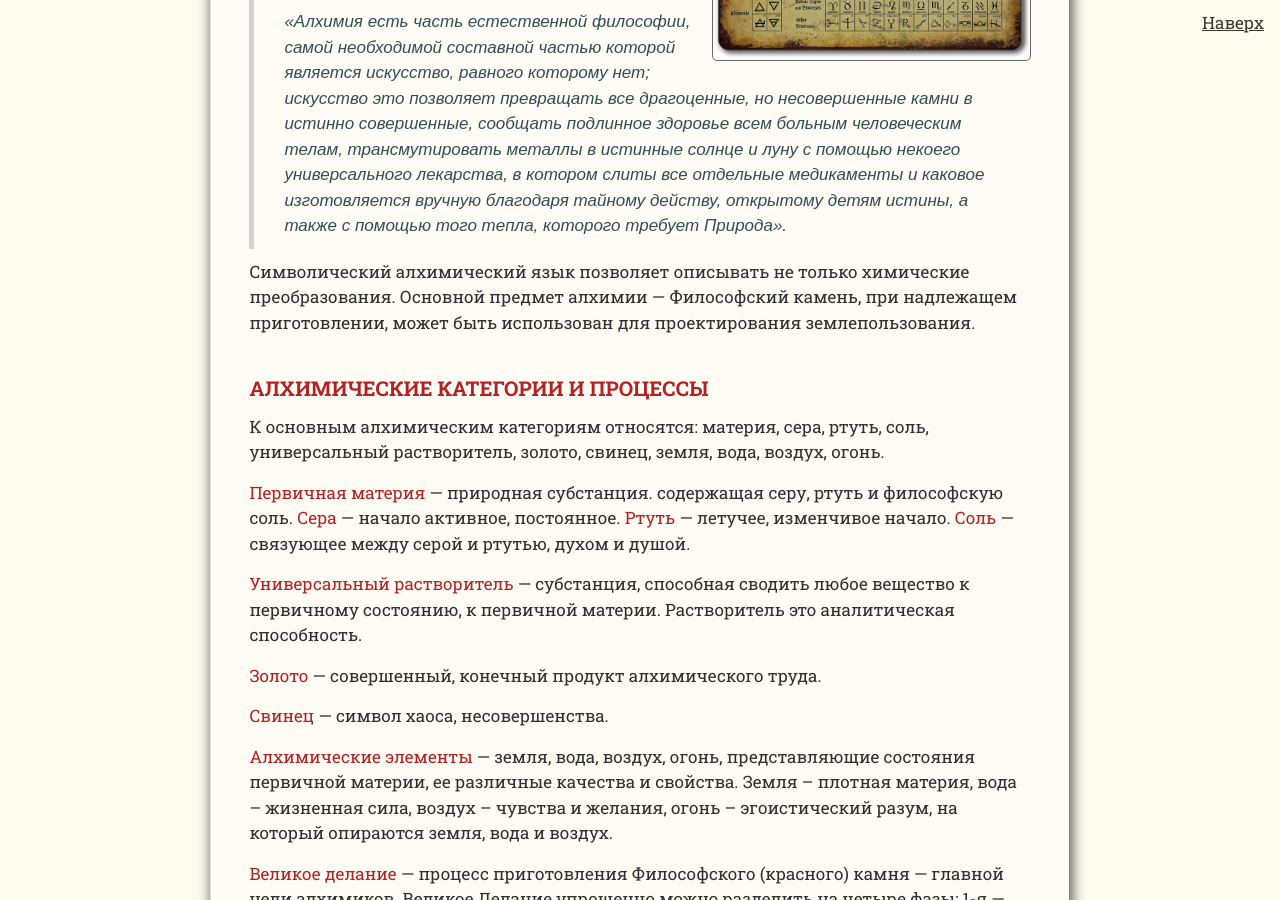
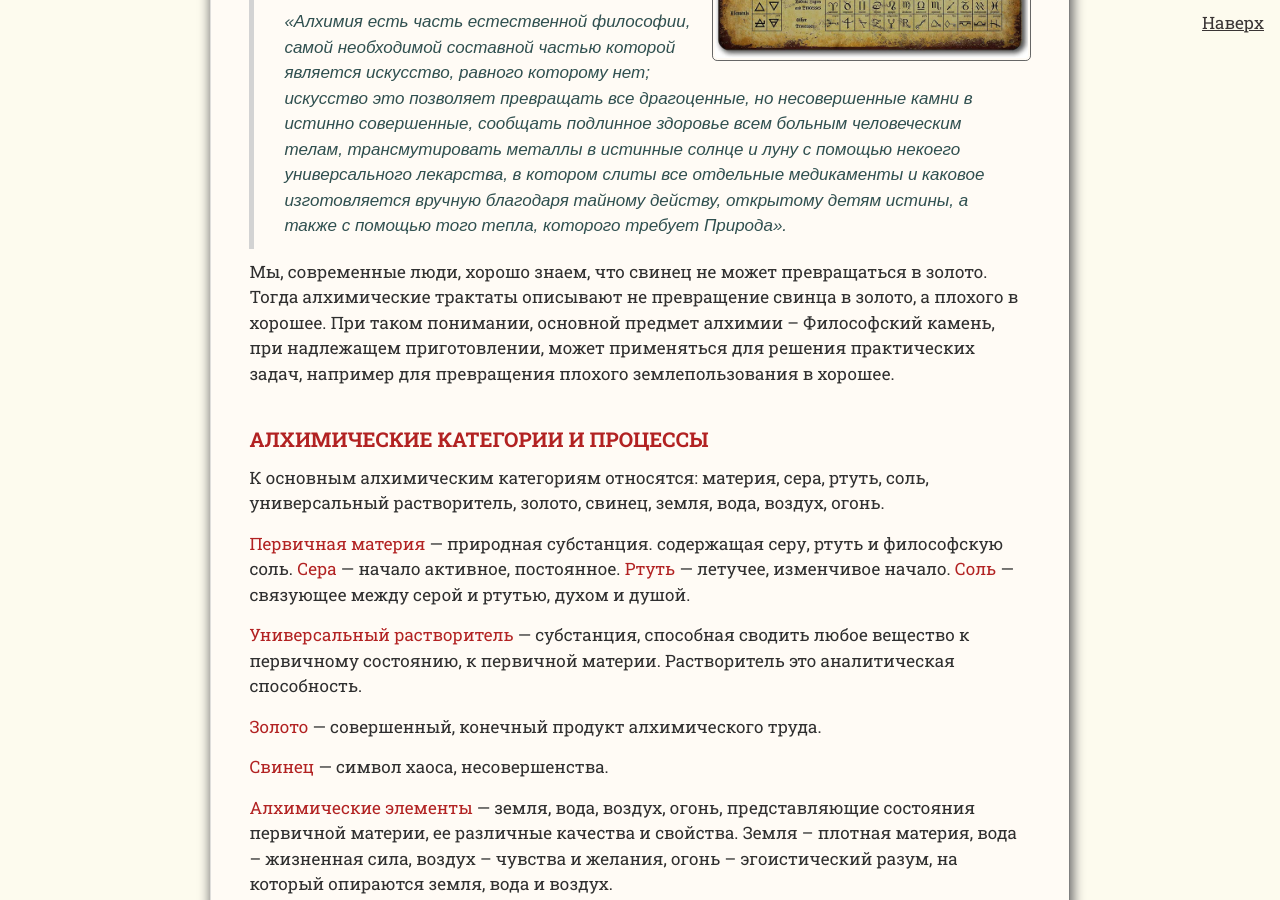
Before and after one commit to SergSi/land-use-art, a Jekyll site: the page built from _posts/2024-10-25-alchemy.md, in a window 1280 px wide and 900 px high, scrolled down 834 px. Built offline with Jekyll 4.4.1, drawn with Linux system fonts in a browser that asks for light colours; some web fonts are replaced.

Commit message:
Update 2024-10-25-alchemy.md

```diff
--- a/_posts/2024-10-25-alchemy.md
+++ b/_posts/2024-10-25-alchemy.md
@@ -11,7 +11,7 @@ align: right
 
 > «Алхимия есть часть естественной философии, самой необходимой составной частью которой является искусство, равного которому нет; искусство это позволяет превращать все драгоценные, но несовершенные камни в истинно совершенные, сообщать подлинное здоровье всем больным человеческим телам, трансмутировать металлы в истинные солнце и луну с помощью некоего универсального лекарства, в котором слиты все отдельные медикаменты и каковое изготовляется вручную благодаря тайному действу, открытому детям истины, а также с помощью того тепла, которого требует Природа».
 
-Символический алхимический язык позволяет описывать не только химические преобразования. Основной предмет алхимии — Философский камень, при надлежащем приготовлении, может быть использован для проектирования землепользования.
+Мы, современные люди, хорошо знаем, что свинец не может превращаться в золото. Тогда алхимические трактаты описывают не превращение свинца в золото, а плохого в хорошее. При таком понимании, основной предмет алхимии – Философский камень, при надлежащем приготовлении, может применяться для решения практических задач, например для превращения плохого землепользования в хорошее.
 
 # Алхимические категории и процессы
 
```
